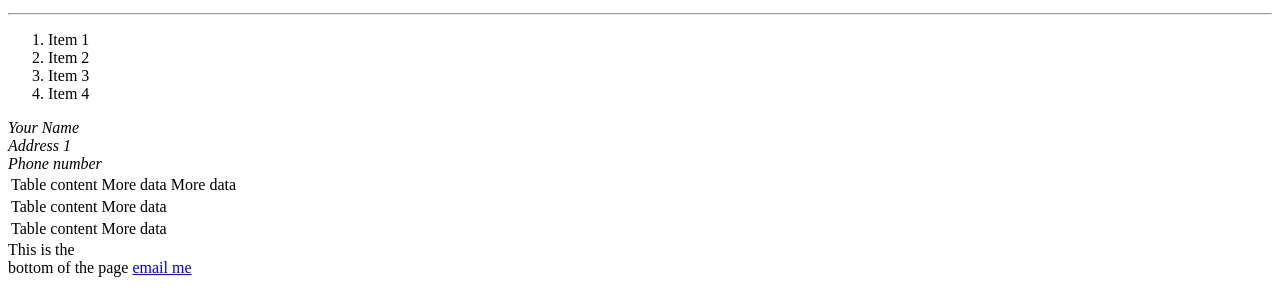
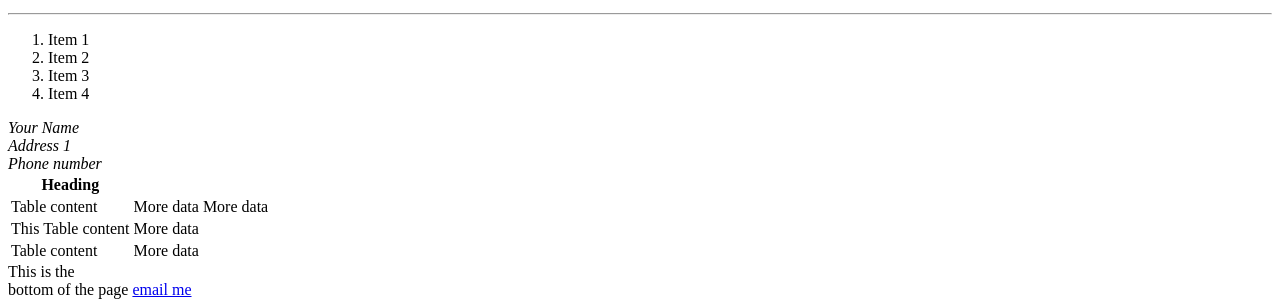
Before and after one commit to psarmientom/test.github.io, a plain HTML site: page index.html in a window 1280 px wide. Shown: the part 894-1201 px from the top of the page. Before the commit the page ends 1179 px from the top, so only its background shows below. Drawn offline with Linux system fonts and the light colour scheme.

Commit message:
added name

```diff
--- a/index.html
+++ b/index.html
@@ -41,13 +41,14 @@
     Phone number<br>
   </address>
   <table>
+    <th>Heading</th>
     <tr>
       <td>Table content</td>
       <td>More data</td>
       <td>More data</td>
     </tr>
     <tr>
-      <td>Table content</td>
+      <td>This Table content</td>
       <td>More data</td>
     </tr>
     <tr>
```
